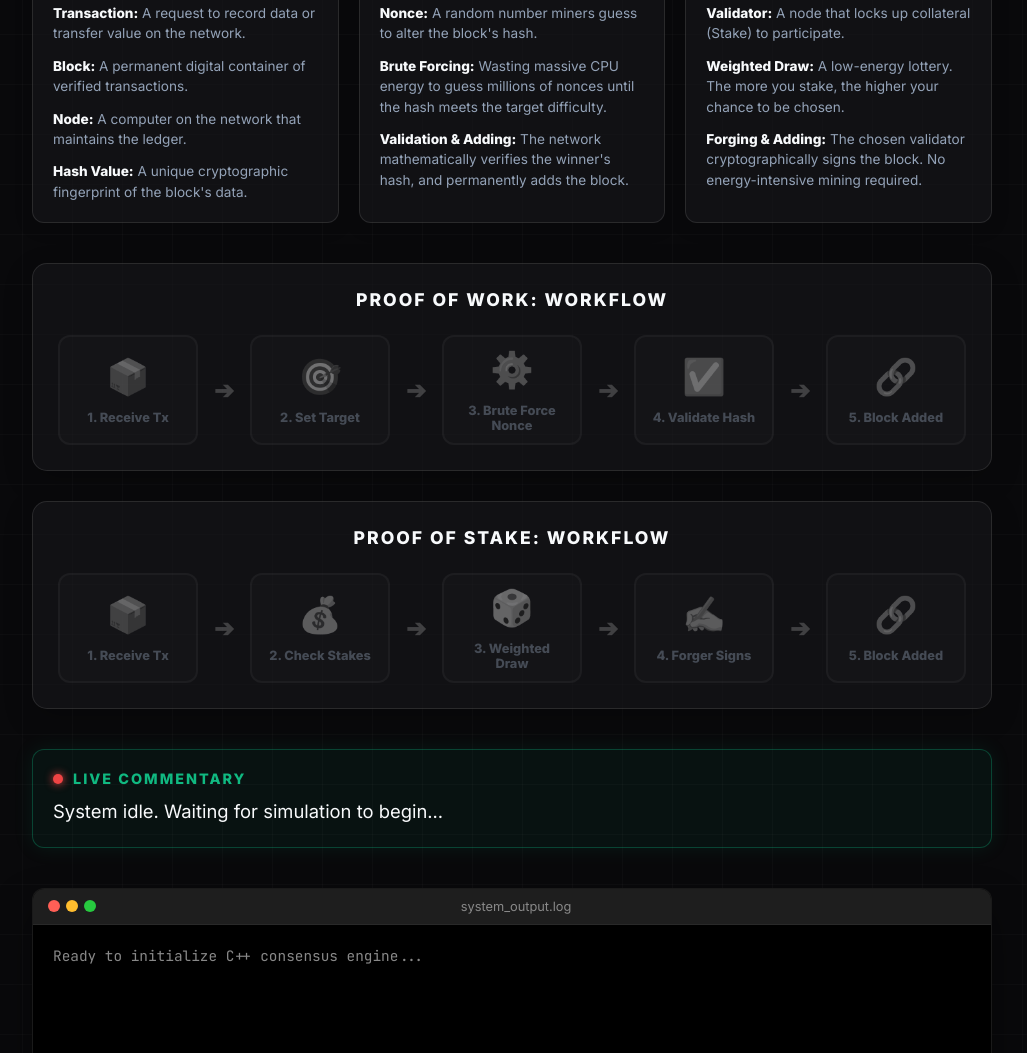
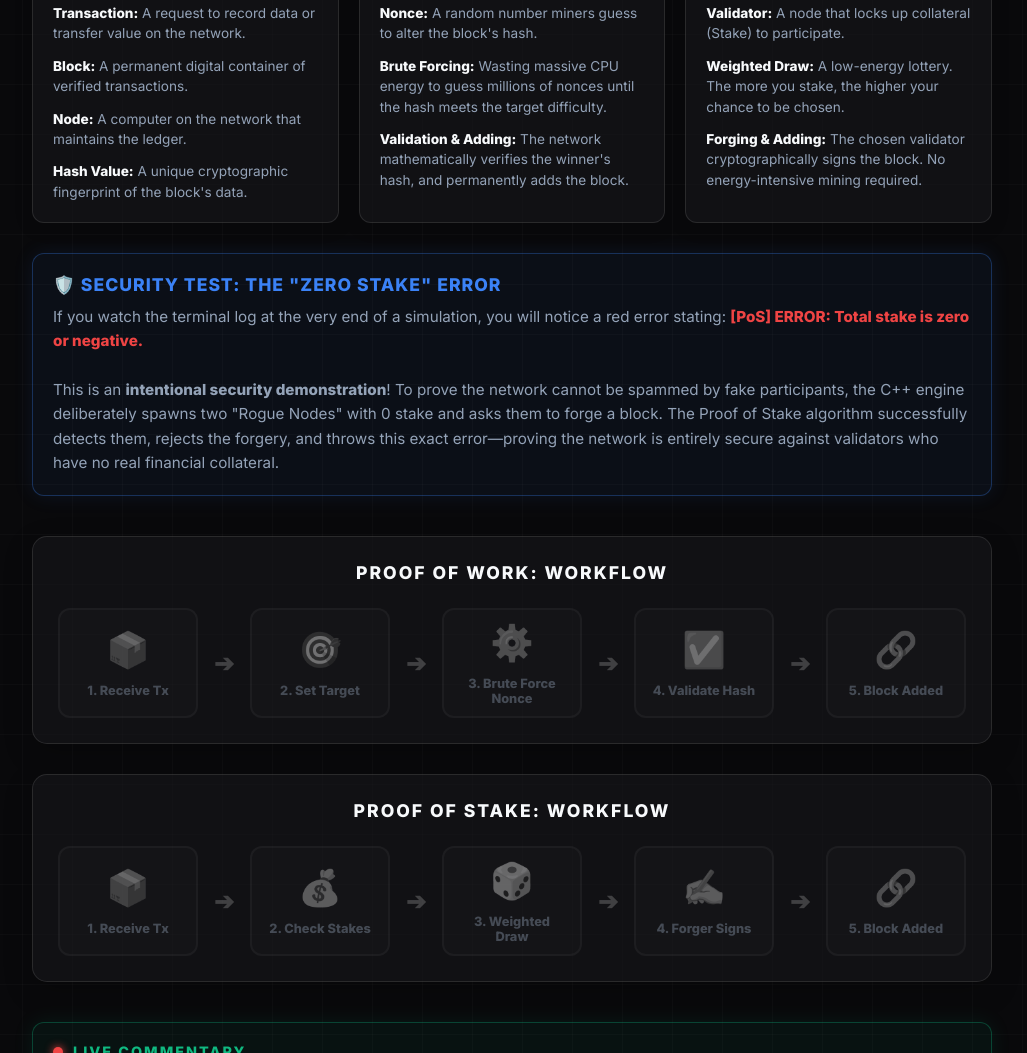
Before and after one commit to LeoxIrfzzzz/BlockchainConsensusSimulator, a website: page public/index.html in a window 1280 px wide. Shown: the part 1416-2469 px from the top of the page, without its empty margins (128-1155 px from the left). Drawn offline with nearby package versions, Linux system fonts and the light colour scheme.

Commit message:
Add Zero Stake security test explanation to UI

```diff
--- a/public/index.html
+++ b/public/index.html
@@ -153,6 +153,14 @@
                     </ul>
                 </div>
             </div>
+
+            <div class="security-note" style="margin-top: 30px; background: rgba(59, 130, 246, 0.05); border: 1px solid rgba(59, 130, 246, 0.3); border-radius: 12px; padding: 20px; text-align: left; box-shadow: 0 0 20px rgba(59, 130, 246, 0.1);">
+                <h4 style="color: #3b82f6; margin-bottom: 10px; font-size: 1.1rem; text-transform: uppercase; letter-spacing: 1px;">🛡️ Security Test: The "Zero Stake" Error</h4>
+                <p style="color: var(--text-muted); font-size: 0.95rem; line-height: 1.6;">
+                    If you watch the terminal log at the very end of a simulation, you will notice a red error stating: <strong style="color: #ef4444;">[PoS] ERROR: Total stake is zero or negative.</strong><br><br>
+                    This is an <strong>intentional security demonstration</strong>! To prove the network cannot be spammed by fake participants, the C++ engine deliberately spawns two "Rogue Nodes" with 0 stake and asks them to forge a block. The Proof of Stake algorithm successfully detects them, rejects the forgery, and throws this exact error—proving the network is entirely secure against validators who have no real financial collateral.
+                </p>
+            </div>
         </div>
 
         <!-- EDUCATIONAL VISUALIZER FLOWCHART -->
```
